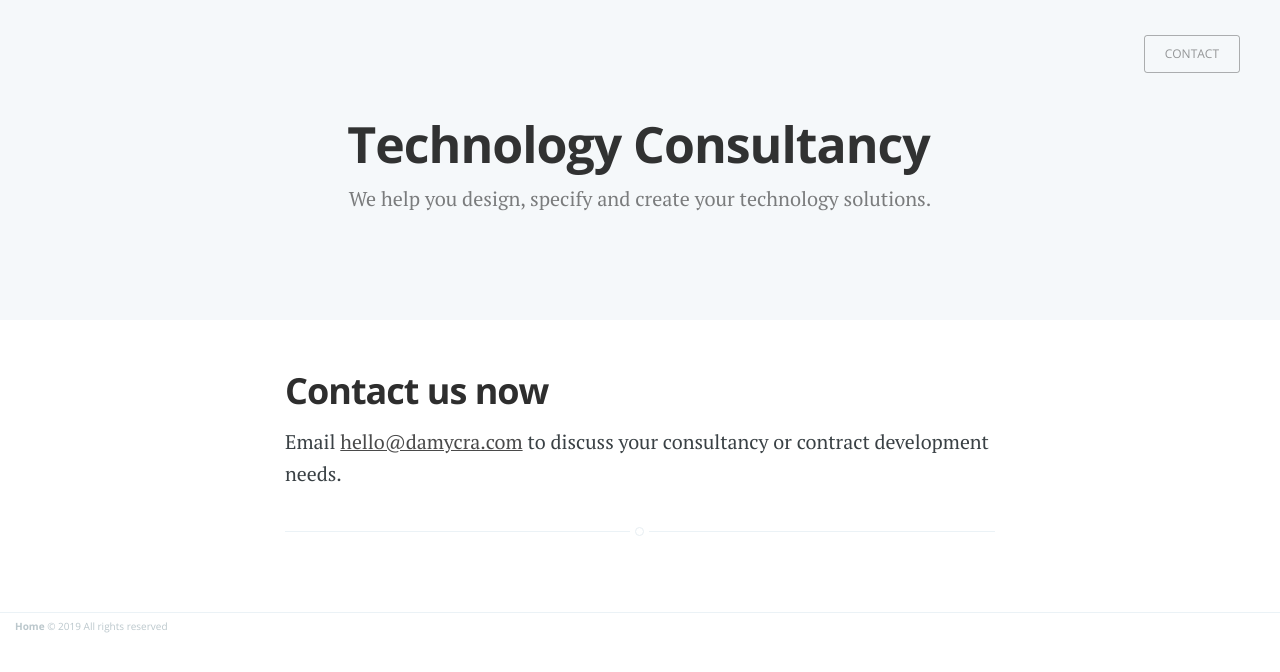
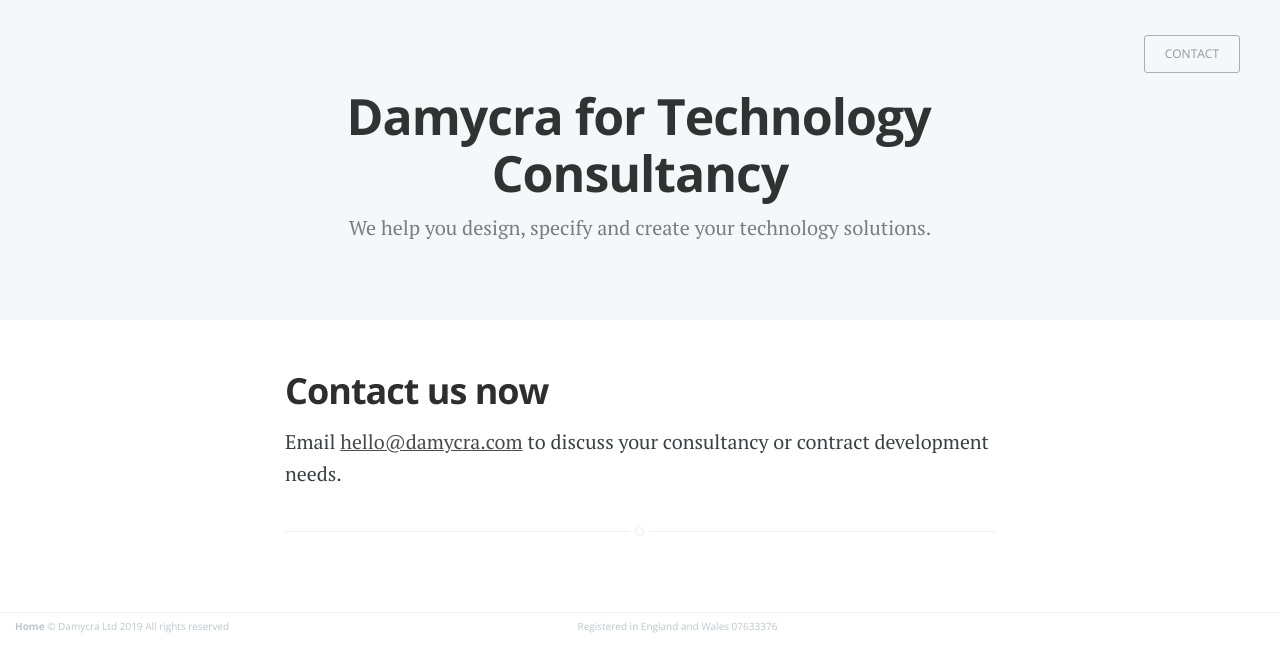
Before and after one commit to damycra/damycra.github.io, a plain HTML site: page index.html in a window 1280 px wide. Drawn offline with nearby package versions, Linux system fonts and the light colour scheme.

Commit message:
Content tweaks

```diff
--- a/index.html
+++ b/index.html
@@ -40,7 +40,7 @@
     </nav>
     <div class="vertical">
         <div class="main-header-content inner">
-            <h1 class="page-title">Technology Consultancy</h1>
+            <h1 class="page-title">Damycra for Technology Consultancy</h1>
             <h2 class="page-description">We help you design, specify and create your technology solutions.</h2>
         </div>
     </div>
@@ -62,7 +62,8 @@
 </main>
 
     <footer class="site-footer clearfix">
-         <section class="copyright"><a href="https://www.damycra.com">Home</a> &copy; 2019 All rights reserved</section>
+         <section class="copyright"><a href="https://www.damycra.com">Home</a> &copy; Damycra Ltd 2019 All rights reserved</section>
+         <section class="copyright">Registered in England and Wales 07633376</section>
     </footer>
 
     <script src="public/jquery.js?v=801859a22b"></script>
```
